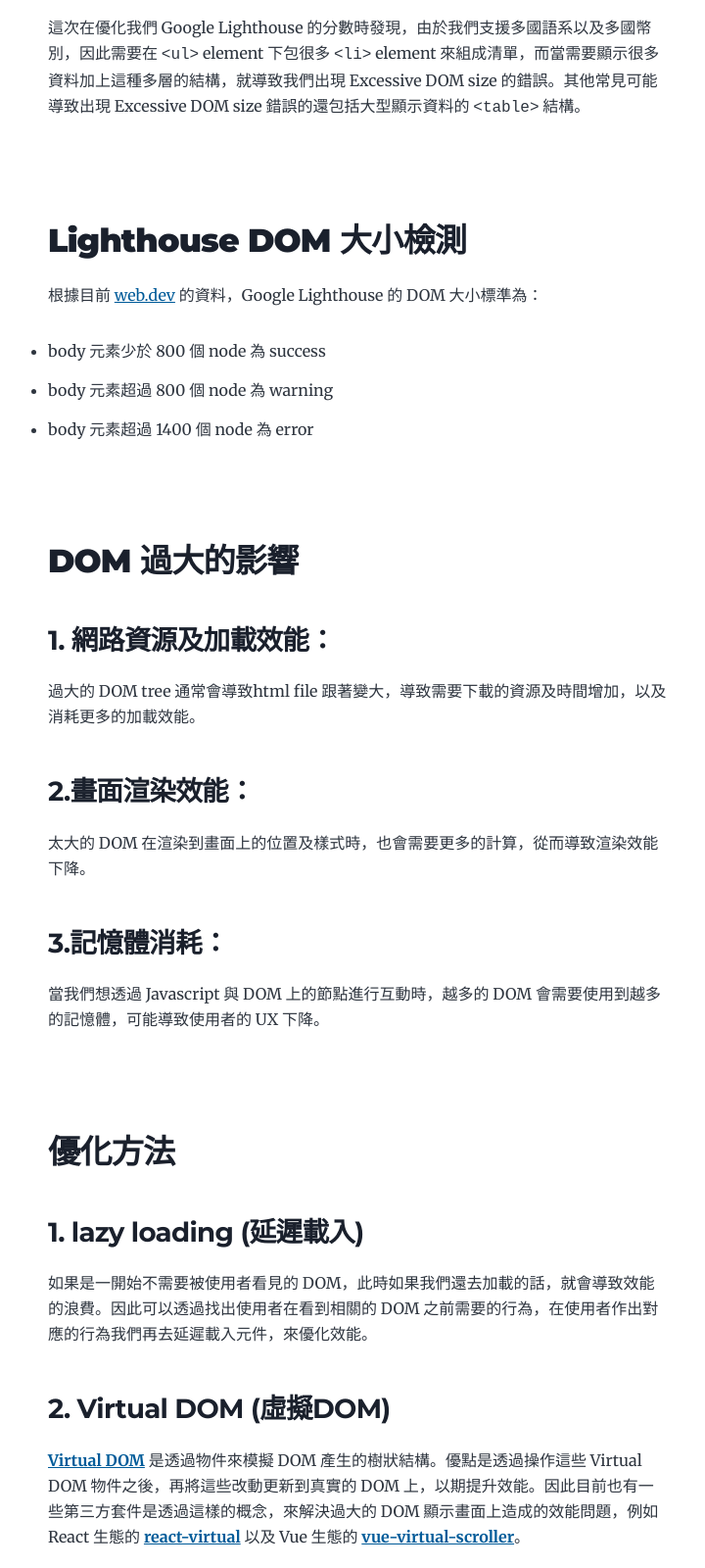
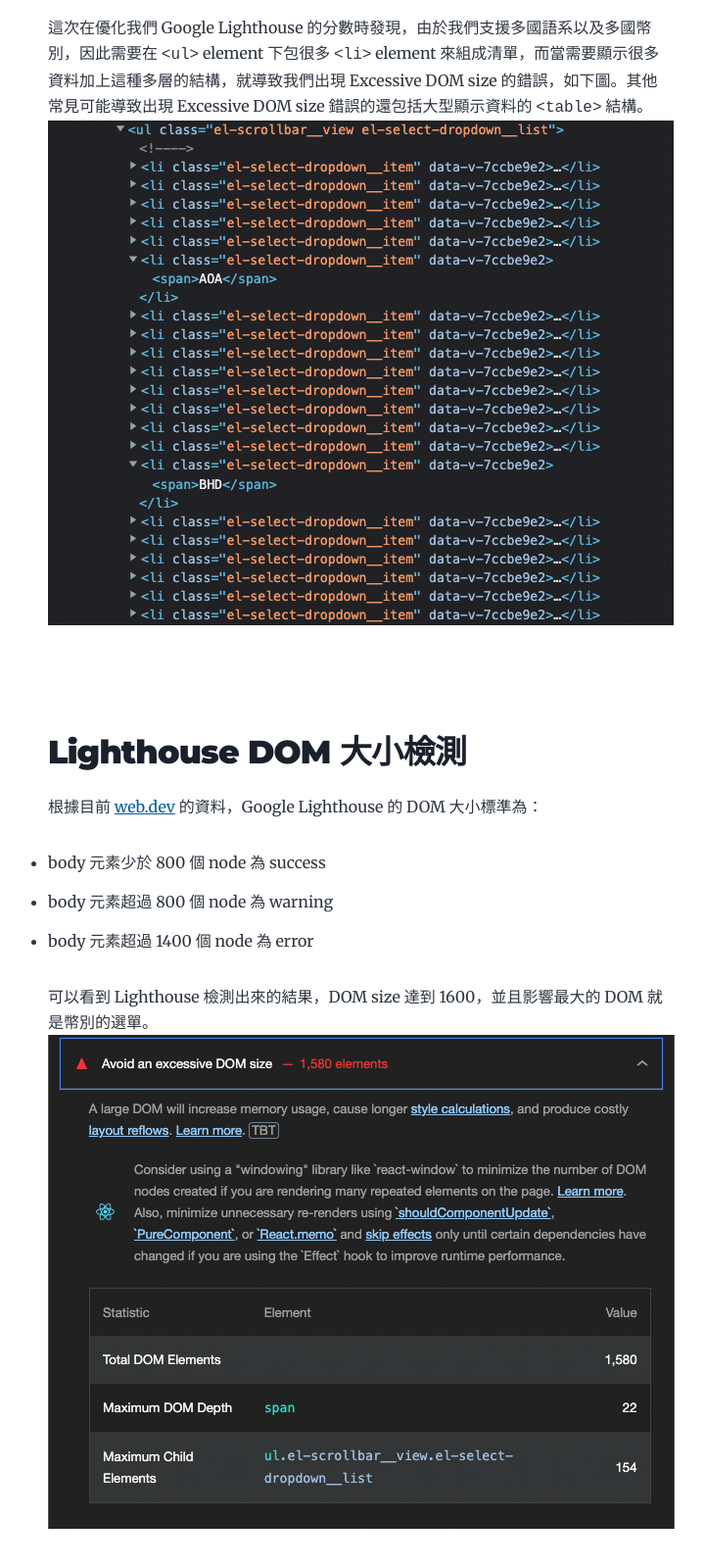
Before and after one commit to kevin10410/gatsby-blog, a Gatsby site: page /excessive-dom-size/ in a window 1280 px wide. Shown: the part 1940-3540 px from the top of the page at 98% size, without its empty margins (275-995 px from the left). Built offline with nearby package versions, Linux system fonts and the light colour scheme; Gatsby itself is replaced by a stand-in of ours.

Commit message:
feat(excessive-dom-size):update content

```diff
--- a/content/blog/excessive-dom-size/index.md
+++ b/content/blog/excessive-dom-size/index.md
@@ -14,7 +14,8 @@ Photo by [Sai Kiran Anagani
 <br>
 
 ## **為何會 DOM 過大**
-這次在優化我們 Google Lighthouse 的分數時發現，由於我們支援多國語系以及多國幣別，因此需要在 `<ul>` element 下包很多 `<li>` element 來組成清單，而當需要顯示很多資料加上這種多層的結構，就導致我們出現 Excessive DOM size 的錯誤。其他常見可能導致出現 Excessive DOM size 錯誤的還包括大型顯示資料的 `<table>` 結構。
+這次在優化我們 Google Lighthouse 的分數時發現，由於我們支援多國語系以及多國幣別，因此需要在 `<ul>` element 下包很多 `<li>` element 來組成清單，而當需要顯示很多資料加上這種多層的結構，就導致我們出現 Excessive DOM size 的錯誤，如下圖。其他常見可能導致出現 Excessive DOM size 錯誤的還包括大型顯示資料的 `<table>` 結構。
+![list.jpg](./list.png)
 
 <br>
 
@@ -24,6 +25,9 @@ Photo by [Sai Kiran Anagani
 - body 元素少於 800 個 node 為 success
 - body 元素超過 800 個 node 為 warning
 - body 元素超過 1400 個 node 為 error
+
+可以看到 Lighthouse 檢測出來的結果，DOM size 達到 1600，並且影響最大的 DOM 就是幣別的選單。
+![lighthouse.jpg](./lighthouse.png)
 
 <br>
 
@@ -54,6 +58,15 @@ Photo by [Sai Kiran Anagani
 
 <br>
 
+## 結果
+在我們專案中，使用者登入之後會看到自己選擇的國家以及幣別，因此經過考量後決定使用 lazy loading 的方式。在使用者一開始進入頁面時畫面上只保留一個項目顯示在畫面上，當使用者想要切換到別的國家或是幣別，我們才透過在 `select` element 上的 `foucs` 事件來執行 callback function，載入其他的清單選項。可以看到調整後我們成功將一開始的 DOM size 減少 40% 以上。
+
+![list_after.jpg](./list_after.png)
+
+![lighthouse_after.jpg](./lighthouse_after.png)
+
+<br>
+
 ## 總結
 
 1. 除了常見的 bundle size，還有很多其他因素會影響我們網頁的效能。
```
Also changed, not shown: content/blog/excessive-dom-size/lighthouse.png (added), content/blog/excessive-dom-size/lighthouse_after.png (added), content/blog/excessive-dom-size/list.png (added), content/blog/excessive-dom-size/list_after.png (added).
